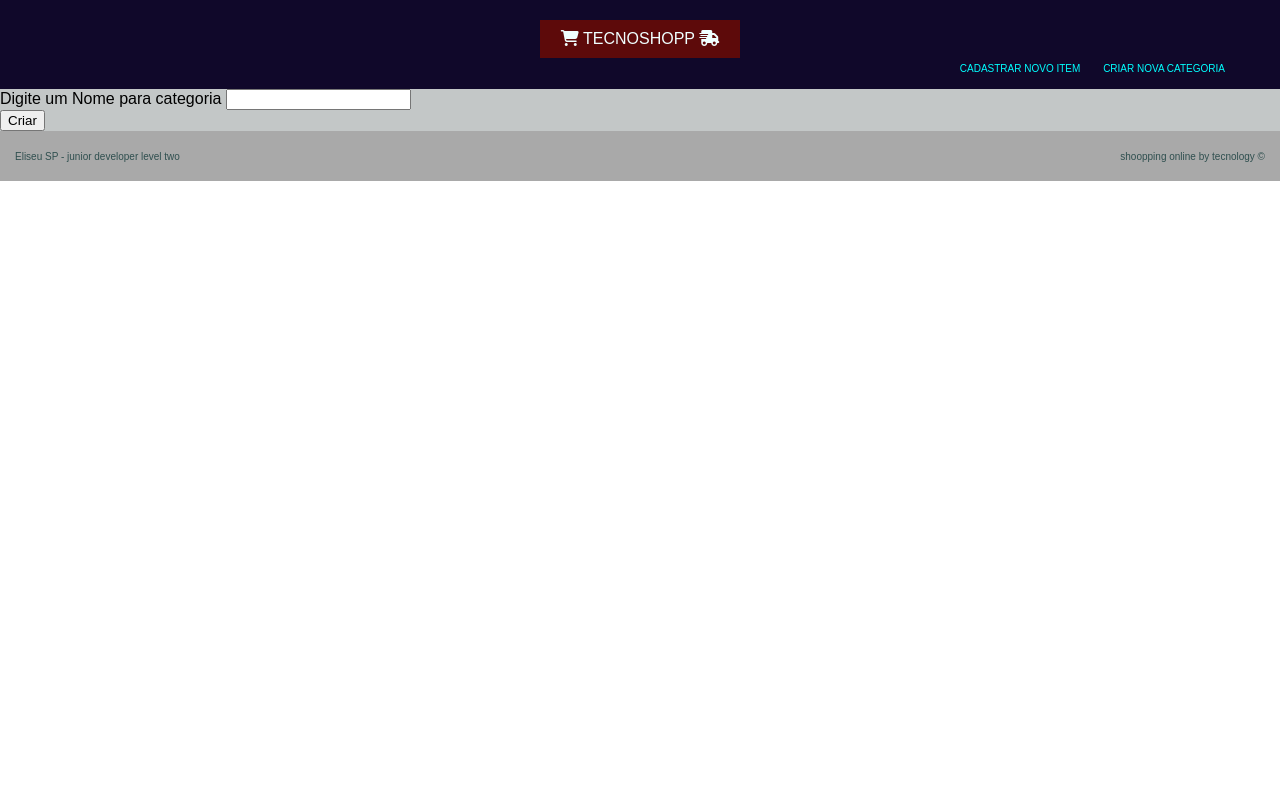
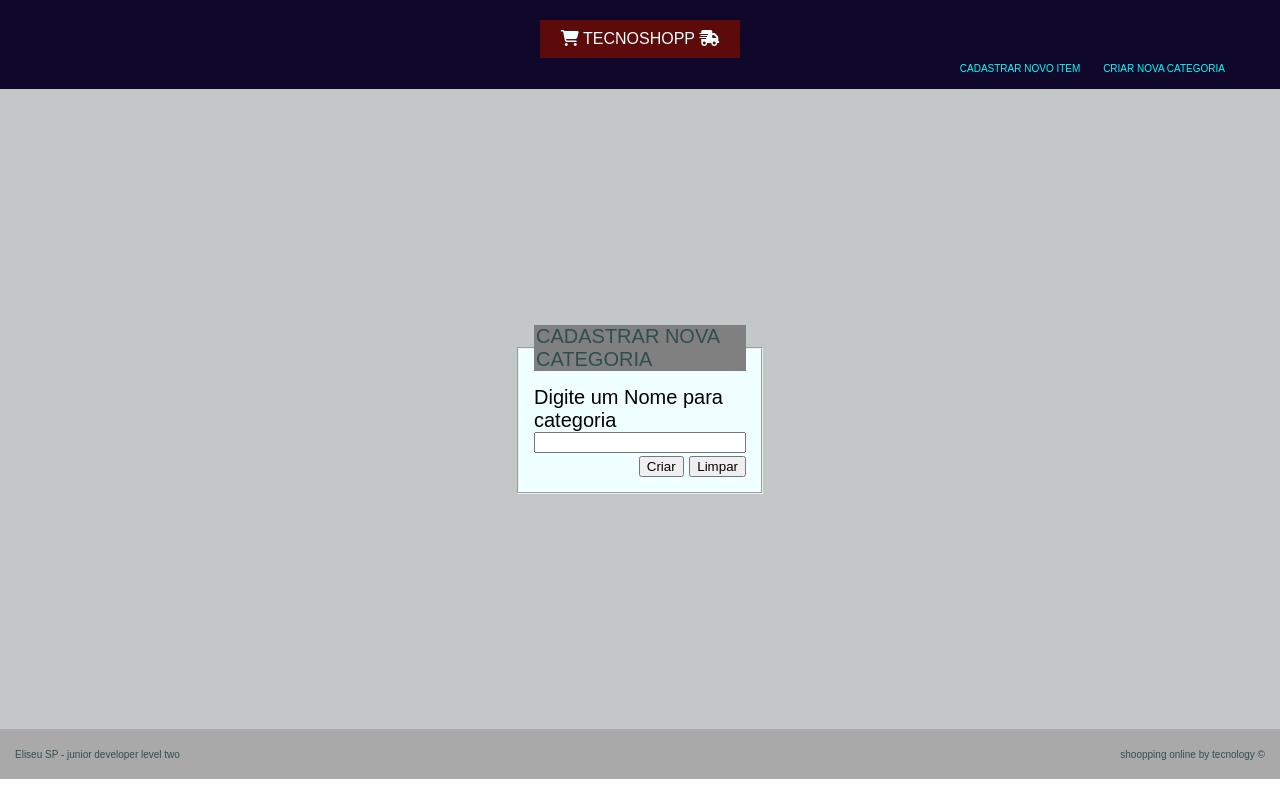
Before and after one commit to Elisp12/tecnoShopp, a Django app: page /criar/categoria/ in a window 1280 px wide. Run offline with Django 5.2, Linux system fonts and the light colour scheme.

Commit message:
correção de orientação/ produto da categoria e novos produtos cadastrados

```diff
--- a/templates/categoria/criar_categoria.html
+++ b/templates/categoria/criar_categoria.html
@@ -1,14 +1,17 @@
 {% extends 'index.html' %}
 
 {% block content %}
-    <form action="#" method="POST">
+    <form class="formulario" action="#" method="post">
         {% csrf_token %}
-        <label for="nome">Digite um Nome para categoria</label>
-        <input type="text" name="nome" id="categoria" required>
+        <fieldset>
+            <legend>Cadastrar Nova Categoria</legend>
+            <label for="nome">Digite um Nome para categoria</label>
+            <input type="text" name="nome" id="categoria" maxlength="30" required>
 
-        <div>
-            <input type="submit" value="Criar">
-        </div>
-
+            <div>
+                <input type="submit" value="Criar">
+                <input type="reset" value="Limpar">
+            </div>
+       </fieldset>
     </form>
 {% endblock %}
--- a/templates/categoria/produto_da_categoria.html
+++ b/templates/categoria/produto_da_categoria.html
@@ -1,8 +1,8 @@
 {% extends 'index.html' %}
 
 {% block content %}
+    <div class="main-lista-produto">
         {% for pdc in produto_da_categoria %}
-    <div class="main-lista-produto">
             <div class="card">
                 <ul>
                     <li><h3>{{ pdc.nome }}</h3></li>
@@ -15,6 +15,6 @@
                     <a class="card-link-deletar" href="/deletar/produto/{{pdc.index}}/">Deletar <i class="fa-solid fa-trash"></i></a>
                 </div>
             </div>
+    {% endfor %}
     </div>
-    {% endfor %}
 {% endblock%}
--- a/templates/produto/criar_produto.html
+++ b/templates/produto/criar_produto.html
@@ -7,7 +7,7 @@
         <fieldset>
             <legend>Cadastrar Novo Item</legend>
             <label for="nome">Nome</label>
-            <input type="text" name="nome" id="nome" required>
+            <input type="text" name="nome" id="nome" maxlength="20" required>
             <br>
             <label for="descricao">Descrição</label>
             <input class="form-descricao" type="text" name="descricao" id="descricao">
```
Also changed, not shown: db.sqlite3. Lines whose indentation alone changed are shown as unchanged.
